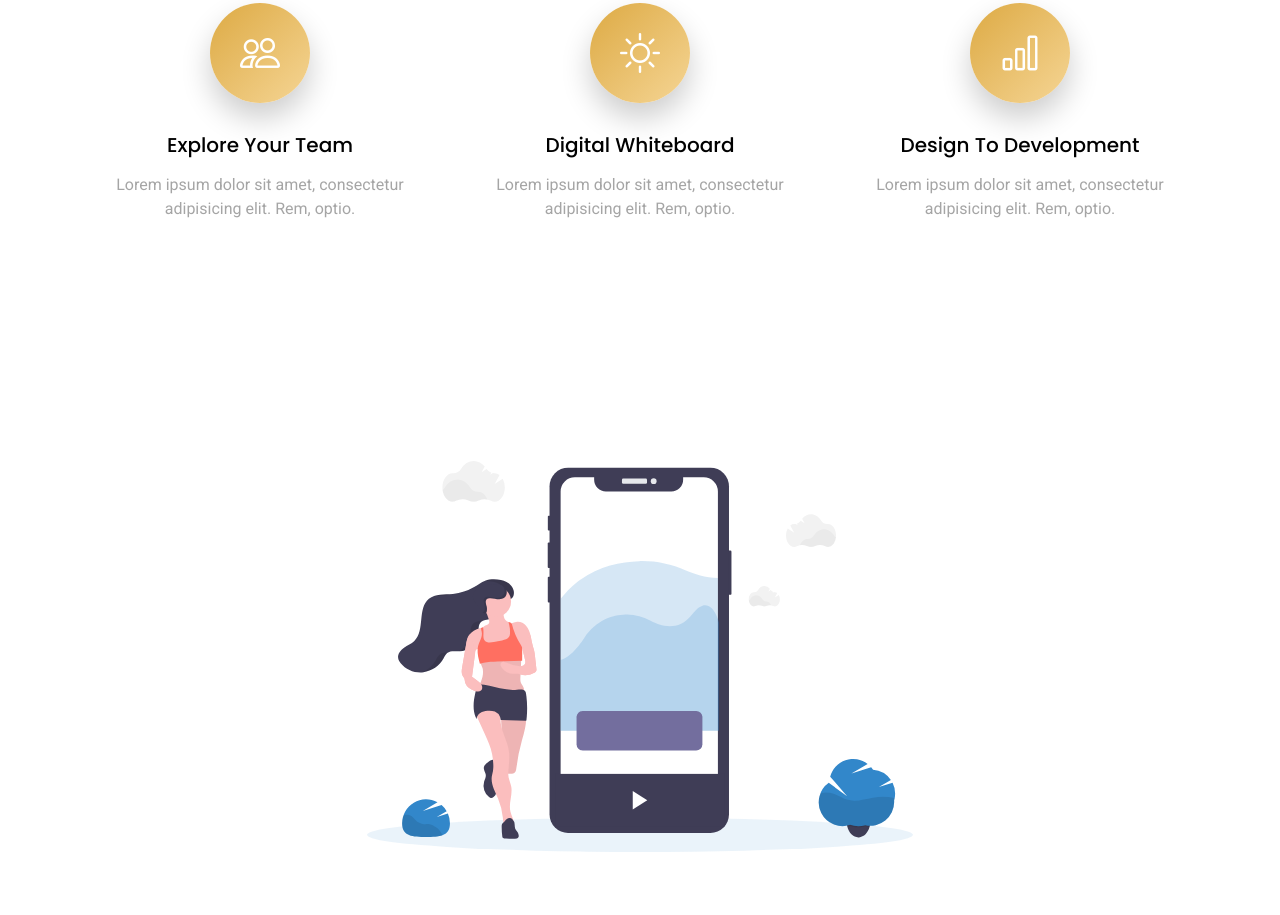
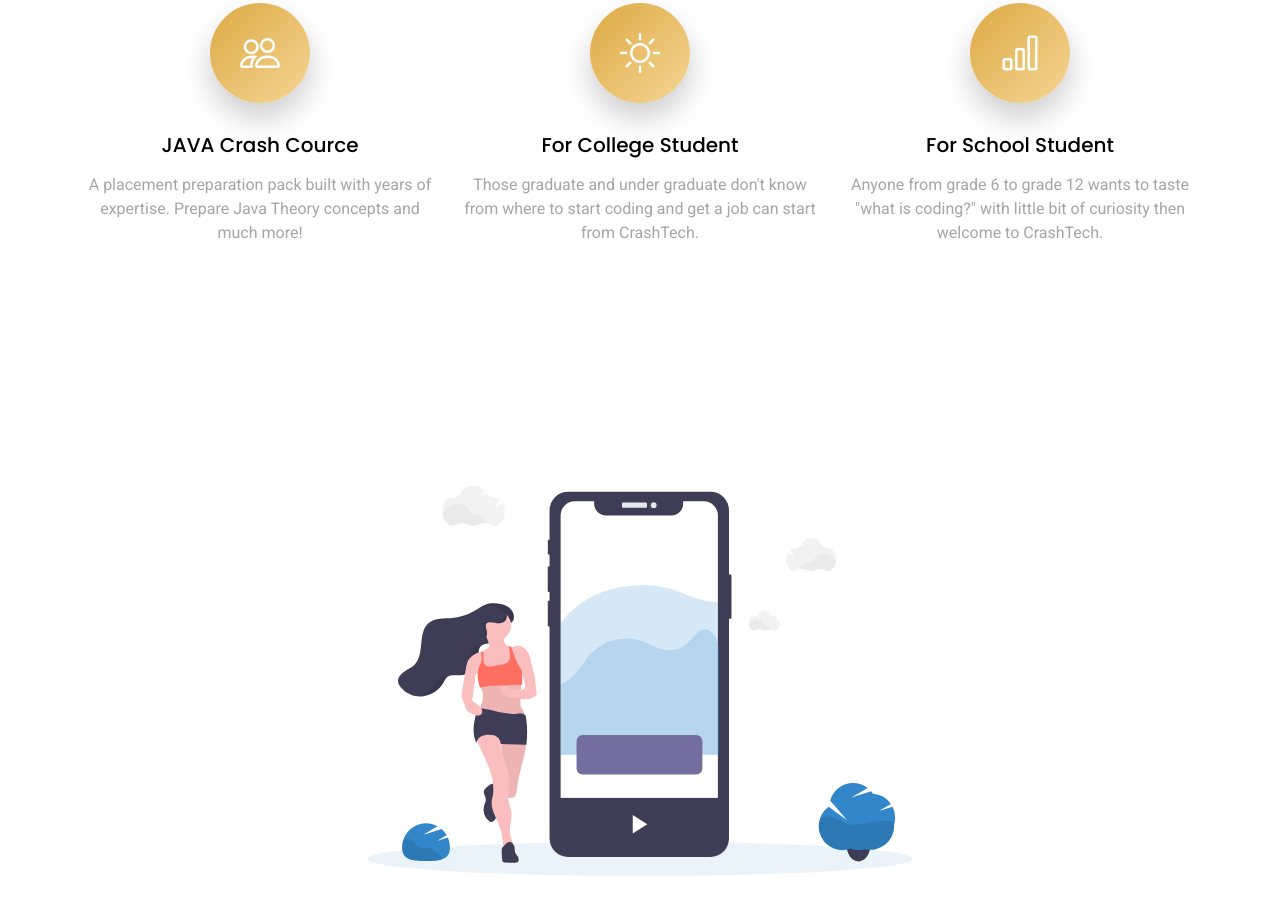
Before and after one commit to heyAfsar/crashtech-ui-bootstrap, a plain HTML site: page index.html in a window 1280 px wide. Shown: the part 1160-2075 px from the top of the page. Drawn offline with Linux system fonts and the light colour scheme.

Commit message:
my first commit

```diff
--- a/index.html
+++ b/index.html
@@ -124,8 +124,8 @@
               <div class="wrap-icon icon-1">
                 <i class="bi bi-people"></i>
               </div>
-              <h3 class="mb-3">Explore Your Team</h3>
-              <p>Lorem ipsum dolor sit amet, consectetur adipisicing elit. Rem, optio.</p>
+              <h3 class="mb-3">JAVA Crash Cource</h3>
+              <p>A placement preparation pack built with years of expertise. Prepare Java Theory concepts and much more!</p>
             </div>
           </div>
           <div class="col-md-4" data-aos="fade-up" data-aos-delay="100">
@@ -133,8 +133,8 @@
               <div class="wrap-icon icon-1">
                 <i class="bi bi-brightness-high"></i>
               </div>
-              <h3 class="mb-3">Digital Whiteboard</h3>
-              <p>Lorem ipsum dolor sit amet, consectetur adipisicing elit. Rem, optio.</p>
+              <h3 class="mb-3">For College Student</h3>
+              <p>Those graduate and under graduate don't know from where to start coding and get a job can start from CrashTech. </p>
             </div>
           </div>
           <div class="col-md-4" data-aos="fade-up" data-aos-delay="200">
@@ -142,8 +142,8 @@
               <div class="wrap-icon icon-1">
                 <i class="bi bi-bar-chart"></i>
               </div>
-              <h3 class="mb-3">Design To Development</h3>
-              <p>Lorem ipsum dolor sit amet, consectetur adipisicing elit. Rem, optio.</p>
+              <h3 class="mb-3">For School Student</h3>
+              <p>Anyone from grade 6 to grade 12 wants to taste "what is coding?" with little bit of curiosity then welcome to CrashTech.</p>
             </div>
           </div>
         </div>
```
